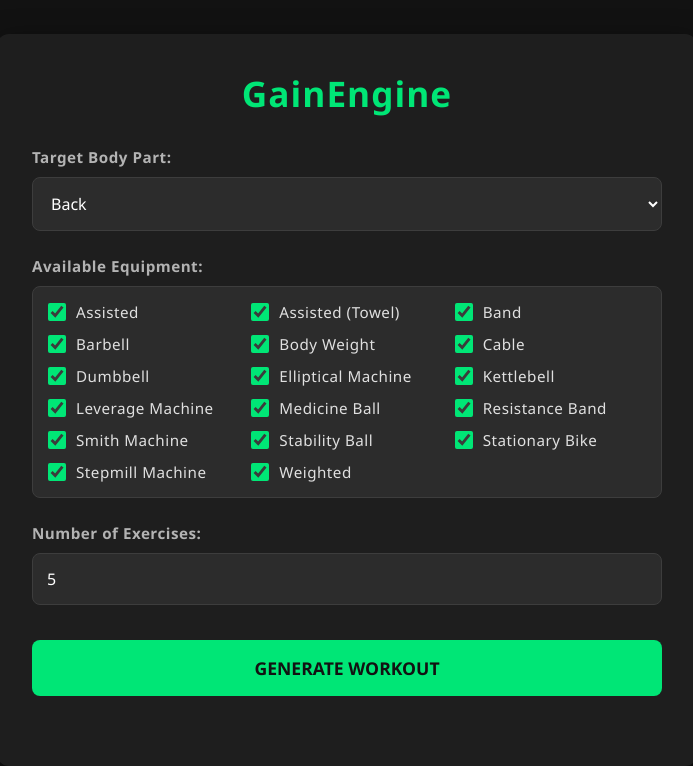
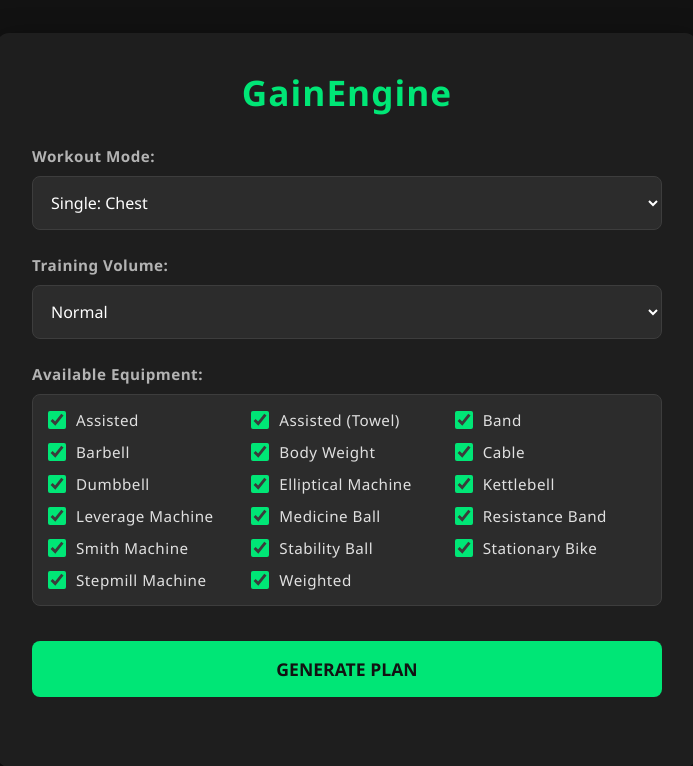
Before and after one commit to GalipYilmaz/GainEngine, a FastAPI app: page / in a window 1280 px wide. Shown: the top 766 px of the page, without its empty margins (293-986 px from the left). Run offline with FastAPI, Linux system fonts and the light colour scheme.

Commit message:
workout split modes are added

```diff
--- a/src/api.py
+++ b/src/api.py
@@ -3,7 +3,7 @@
 from fastapi.staticfiles import StaticFiles
 from fastapi.templating import Jinja2Templates
 from pydantic import BaseModel
-from typing import List
+from typing import List, Dict, Any
 from src.data_manager import DataManager
 from src.workout_engine import WorkoutEngine
 
@@ -20,38 +20,44 @@
 # Define the directory where HTML templates are stored
 templates = Jinja2Templates(directory="templates")
 
-# Define the structure of the incoming request
+
+# Updated request model for Weekly Split and Volume
 class WorkoutRequest(BaseModel):
-    body_part: str
+    split_name: str
     equipment_list: List[str]
-    num_exercises: int = 5
+    volume_level: str = "Normal"
+
 
 # Root endpoint to serve the frontend HTML page
 @app.get("/", response_class=HTMLResponse)
 def read_root(request: Request):
     return templates.TemplateResponse("index.html", {"request": request})
 
-# Endpoint to provide dropdown options for the user interface
+
+# Endpoint to provide dropdown options (Splits and Equipment)
 @app.get("/options")
 def get_options():
     return {
-        "body_parts": data_manager.get_unique_body_parts(),
-        "equipment": data_manager.get_unique_equipment()
+        "splits": list(workout_engine.splits.keys()),
+        "equipment": data_manager.get_unique_equipment(),
+        "volumes": ["Low", "Normal", "High"]
     }
 
-# Endpoint to generate the actual workout
+
+# Endpoint to generate the weekly workout plan
 @app.post("/generate")
 def generate_workout_endpoint(request: WorkoutRequest):
-    workout_df = workout_engine.generate_workout(
-        body_part=request.body_part,
+    # The engine now returns a dictionary of days
+    weekly_plan = workout_engine.generate_workout_plan(
+        split_name=request.split_name,
         equipment_list=request.equipment_list,
-        num_exercises=request.num_exercises
+        volume_level=request.volume_level
     )
 
-    if workout_df is None or workout_df.empty:
+    if not weekly_plan:
         raise HTTPException(
             status_code=404,
-            detail="No exercises found for the given criteria."
+            detail="Could not generate a plan with the given criteria."
         )
 
-    return workout_df.to_dict(orient="records")
+    return weekly_plan
--- a/static/script.js
+++ b/static/script.js
@@ -1,20 +1,29 @@
 document.addEventListener("DOMContentLoaded", async () => {
-    // 1. Fetch options from the backend (API) when the page loads
+    // 1. Fetch updated options (Splits, Equipment, Volumes)
     try {
         const response = await fetch("/options");
         const data = await response.json();
 
-        // Add body parts to the dropdown list
-        const bodyPartSelect = document.getElementById("bodyPart");
-        data.body_parts.forEach(part => {
+        // Populate Workout Modes (Splits + Single Sessions)
+        const splitSelect = document.getElementById("splitName");
+        data.splits.forEach(split => {
             const option = document.createElement("option");
-            option.value = part;
-            // Capitalize the first letter for better UI
-            option.textContent = part.charAt(0).toUpperCase() + part.slice(1);
-            bodyPartSelect.appendChild(option);
+            option.value = split;
+            option.textContent = split;
+            splitSelect.appendChild(option);
         });
 
-        // Add equipment options as checkboxes
+        // Populate Volume Levels
+        const volumeSelect = document.getElementById("volumeLevel");
+        data.volumes.forEach(vol => {
+            const option = document.createElement("option");
+            option.value = vol;
+            option.textContent = vol;
+            if(vol === "Normal") option.selected = true;
+            volumeSelect.appendChild(option);
+        });
+
+        // Populate Equipment Checkboxes
         const equipmentList = document.getElementById("equipmentList");
         data.equipment.forEach(eq => {
             const div = document.createElement("div");
@@ -28,12 +37,10 @@
         console.error("Error loading options:", error);
     }
 
-    // 2. Code to execute when the "Generate Workout" button is clicked
+    // 2. Generate Plan Button Click
     document.getElementById("generateBtn").addEventListener("click", async () => {
-        const bodyPart = document.getElementById("bodyPart").value;
-        const numExercises = parseInt(document.getElementById("numExercises").value);
-
-        // Get only the checked equipment values
+        const splitName = document.getElementById("splitName").value;
+        const volumeLevel = document.getElementById("volumeLevel").value;
         const checkedEquipments = Array.from(document.querySelectorAll('#equipmentList input:checked'))
                                      .map(cb => cb.value);
 
@@ -42,56 +49,63 @@
             return;
         }
 
-        // Prepare the payload to send to the API
         const requestData = {
-            body_part: bodyPart,
+            split_name: splitName,
             equipment_list: checkedEquipments,
-            num_exercises: numExercises
+            volume_level: volumeLevel
         };
 
         try {
-            // Send the data to the engine via POST request
             const response = await fetch("/generate", {
                 method: "POST",
-                headers: {
-                    "Content-Type": "application/json"
-                },
+                headers: { "Content-Type": "application/json" },
                 body: JSON.stringify(requestData)
             });
 
             const resultsDiv = document.getElementById("results");
+            resultsDiv.innerHTML = ""; // Clear previous results
 
-            // Show an error message if no matching exercises are found
             if (!response.ok) {
                 resultsDiv.innerHTML = `<p style="color: red;">No exercises found for these criteria.</p>`;
                 return;
             }
 
-            const workoutPlan = await response.json();
+            const weeklyPlan = await response.json();
 
-            // Convert the received JSON data into an HTML table
-            let html = `<h3>Your Workout Plan</h3>
-                        <table border="1" style="width:100%; text-align:left; border-collapse: collapse;">
-                            <tr>
-                                <th>Exercise Name</th>
-                                <th>Equipment</th>
-                                <th>Type</th>
-                            </tr>`;
+            // 3. Render Weekly Plan as Cards
+            for (const [day, exercises] of Object.entries(weeklyPlan)) {
+                const dayCard = document.createElement("div");
+                dayCard.className = "day-card";
 
-            workoutPlan.forEach(exercise => {
-                html += `<tr>
-                            <td>${exercise.name}</td>
-                            <td>${exercise.equipment}</td>
-                            <td>${exercise.exercise_type || '-'}</td>
-                         </tr>`;
-            });
-            html += `</table>`;
+                let html = `<h3>${day}</h3>`;
 
-            // Render the table on the screen
-            resultsDiv.innerHTML = html;
+                if (typeof exercises === "string") {
+                    // It's a Rest Day message
+                    html += `<p class="rest-msg">${exercises}</p>`;
+                } else {
+                   // It's an exercise list
+                    html += `<table>
+                                <tr>
+                                    <th>Exercise</th>
+                                    <th>Target</th> <th>Sets/Reps</th>
+                                    <th>Tool</th>
+                                </tr>`;
+                    exercises.forEach(ex => {
+                        html += `<tr>
+                                    <td>${ex.name}</td>
+                                    <td style="color: #b3b3b3; font-size: 0.9rem;">${ex.target}</td> <td><strong>${ex.volume}</strong></td>
+                                    <td>${ex.equipment}</td>
+                                 </tr>`;
+                    });
+                    html += `</table>`;
+                }
+
+                dayCard.innerHTML = html;
+                resultsDiv.appendChild(dayCard);
+            }
 
         } catch (error) {
-            console.error("Error generating workout:", error);
+            console.error("Error generating plan:", error);
         }
     });
 });
--- a/static/style.css
+++ b/static/style.css
@@ -181,3 +181,32 @@
 ::-webkit-scrollbar-thumb:hover {
     background: #00e676;
 }
+
+/* Styling for Daily Cards */
+.day-card {
+    background-color: #2c2c2c;
+    border-radius: 10px;
+    padding: 20px;
+    margin-bottom: 20px;
+    border-left: 5px solid #00e676;
+    animation: fadeIn 0.5s ease;
+}
+
+.day-card h3 {
+    color: #00e676;
+    margin-bottom: 15px;
+    border-bottom: 1px solid #3d3d3d;
+    padding-bottom: 10px;
+}
+
+.rest-msg {
+    color: #b3b3b3;
+    font-style: italic;
+    font-size: 1.1rem;
+    padding: 10px 0;
+}
+
+@keyframes fadeIn {
+    from { opacity: 0; transform: translateY(10px); }
+    to { opacity: 1; transform: translateY(0); }
+}
--- a/templates/index.html
+++ b/templates/index.html
@@ -3,7 +3,7 @@
 <head>
     <meta charset="UTF-8">
     <meta name="viewport" content="width=device-width, initial-scale=1.0">
-    <title>GainEngine - Workout Generator</title>
+    <title>GainEngine - Smart Workout Planner</title>
     <link rel="stylesheet" href="/static/style.css">
 </head>
 <body>
@@ -11,8 +11,14 @@
         <h1>GainEngine</h1>
 
         <div class="form-group">
-            <label for="bodyPart">Target Body Part:</label>
-            <select id="bodyPart">
+            <label for="splitName">Workout Mode:</label>
+            <select id="splitName">
+                </select>
+        </div>
+
+        <div class="form-group">
+            <label for="volumeLevel">Training Volume:</label>
+            <select id="volumeLevel">
                 </select>
         </div>
 
@@ -22,12 +28,7 @@
                 </div>
         </div>
 
-        <div class="form-group">
-            <label for="numExercises">Number of Exercises:</label>
-            <input type="number" id="numExercises" value="5" min="1" max="10">
-        </div>
-
-        <button id="generateBtn">Generate Workout</button>
+        <button id="generateBtn">Generate Plan</button>
 
         <div id="results" class="results-container"></div>
     </div>
```
Also changed, not shown: src/workout_engine.py (+21 -20 lines).
